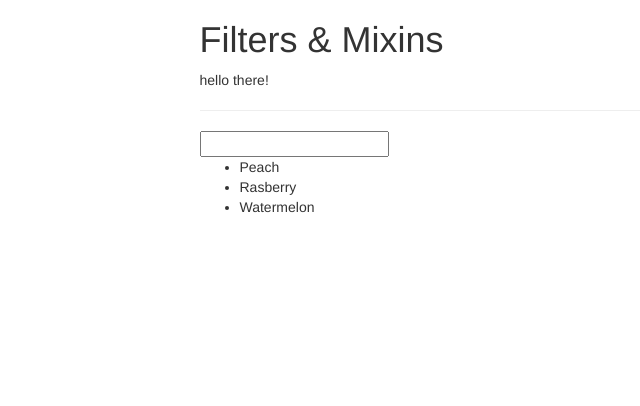
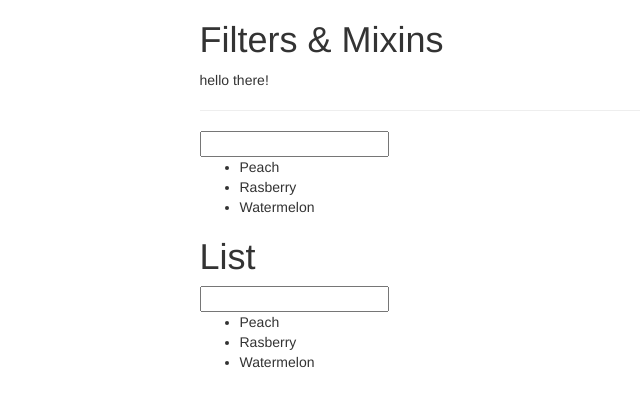
Before and after one commit to WojciechGladalski/Vue-Udemy, a Vue app: page / in a window 1280 px wide. Shown: the top 406 px of the page, without its empty margins (163-803 px from the left). Built offline with nearby package versions, Linux system fonts and the light colour scheme.

Commit message:
mixins - wyeksportowanie wspolnej czesci do pliku js

```diff
--- a/src/App.vue
+++ b/src/App.vue
@@ -9,18 +9,20 @@
                 <ul>
                     <li v-for="fruit in filteredFruits" :key="fruit.id">{{fruit}}</li>
                 </ul>
+                <app-list></app-list>
             </div>
         </div>
     </div>
 </template>
 
 <script>
+    import List from "@/components/List";
+    import {fruitMixin} from "@/fruitMixin";
+
     export default {
         data() {
             return {
                 text: 'Hello there!',
-                fruits: ['Peach', 'Rasberry', 'Watermelon'],
-                filterText: ''
             }
         },
         filters: {
@@ -28,13 +30,10 @@
                 return value.toUpperCase()
             }
         },
-        computed: {
-            filteredFruits() {
-                return this.fruits.filter((element)=>{
-                    return element.match(this.filterText)
-                })
-            }
-        }
+        components: {
+            appList: List
+        },
+        mixins: [fruitMixin]
     }
 </script>
 
--- /dev/null
+++ b/src/components/List.vue
@@ -0,0 +1,22 @@
+<template>
+    <div>
+        <h1>List</h1>
+        <input v-model="filterText">
+        <ul>
+            <li v-for="fruit in filteredFruits" :key="fruit.id">{{fruit}}</li>
+        </ul>
+    </div>
+</template>
+
+<script>
+    import {fruitMixin} from "@/fruitMixin";
+
+    export default {
+        name: 'List',
+        mixins: [fruitMixin]
+    }
+</script>
+
+<style>
+
+</style>
--- /dev/null
+++ b/src/fruitMixin.js
@@ -0,0 +1,15 @@
+export const fruitMixin = {
+    data() {
+        return {
+            fruits: ['Peach', 'Rasberry', 'Watermelon'],
+            filterText: ''
+        }
+    },
+    computed: {
+        filteredFruits() {
+            return this.fruits.filter((element) => {
+                return element.match(this.filterText)
+            })
+        }
+    }
+}
```
